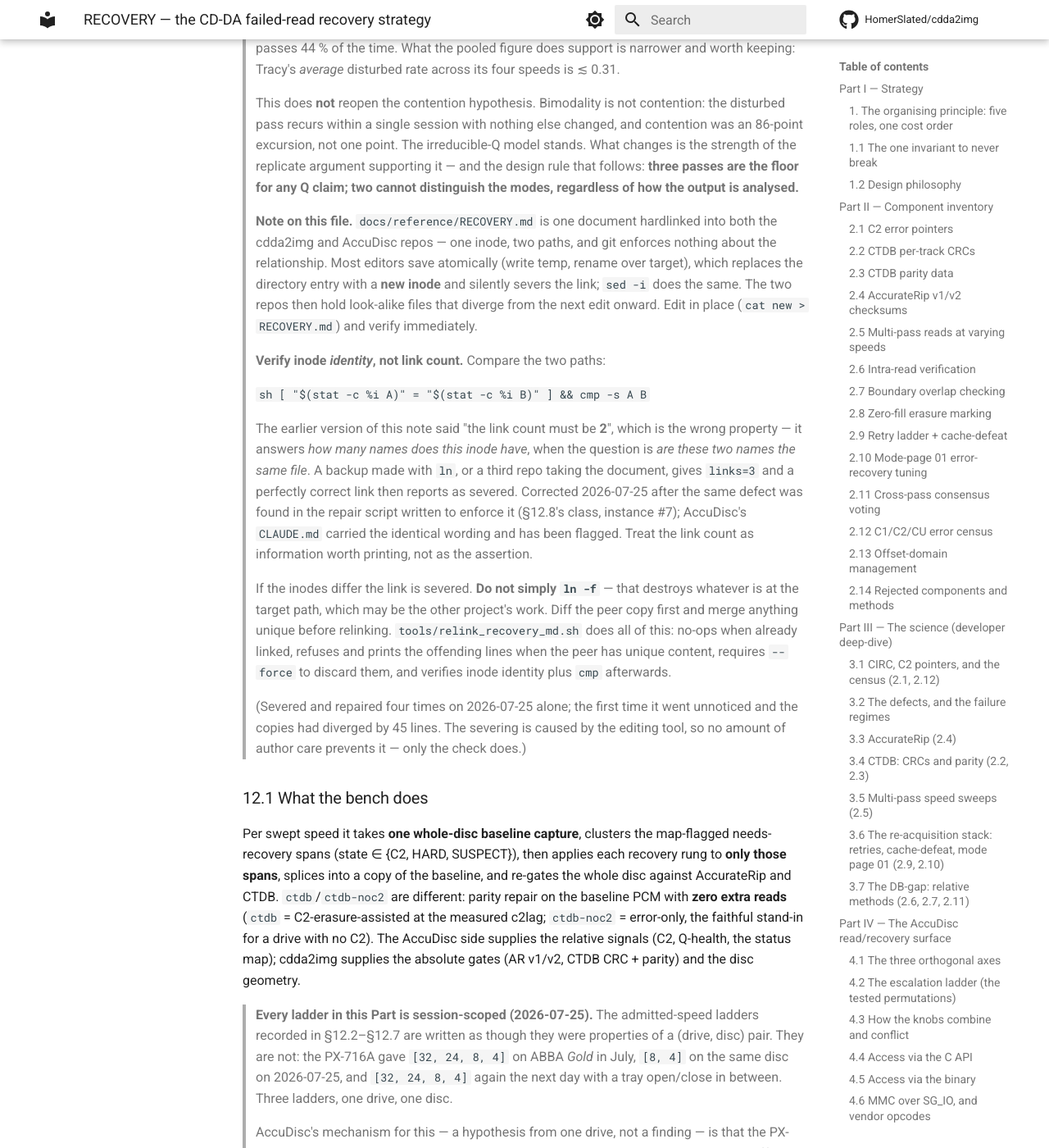
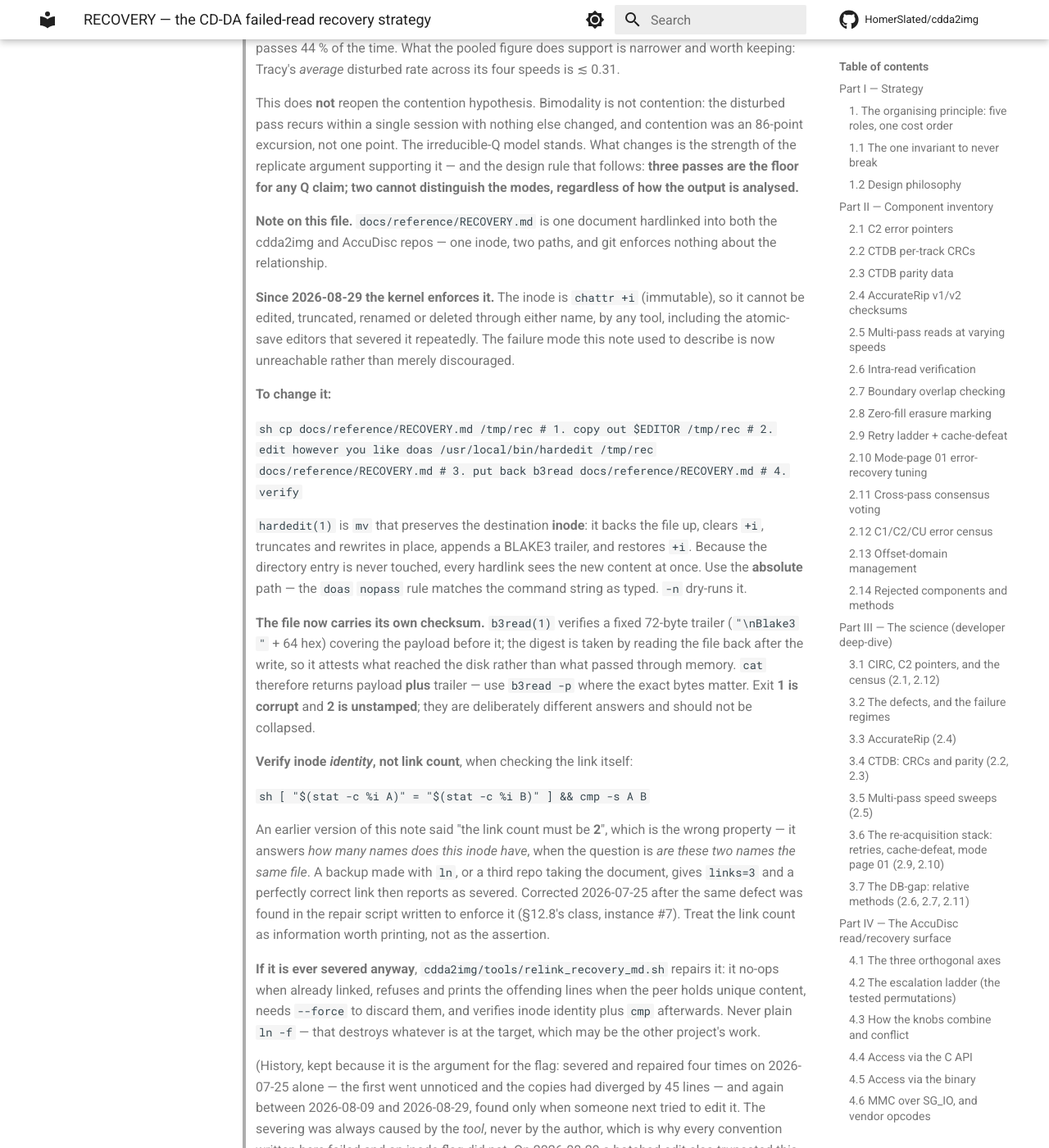
Before and after one commit to HomerSlated/cdda2img, an MkDocs documentation site: the page built from docs/reference/RECOVERY.md, in a window 1280 px wide and 1400 px high, scrolled down 27091 px. Shown: the whole window at 82% size. Built offline with MkDocs 1.6.1 and Material for MkDocs 9.7.7, drawn with Linux system fonts in a browser that asks for light colours; comment, search, counter and statistics services are not loaded; some of the changed text lies outside the part shown.

Commit message:
docs(recovery): §12.0's editing procedure is retired — the file is immutable now
Same edit as AccuDisc 389dbbb, committed here because RECOVERY.md is one inode
with two names and git does not follow the link. No cdda2img source changed.

Keith made the file `chattr +i` through both hardlinks and added hardedit(1) +
b3read(1). §12.0's note told the reader to edit in place with `cat new > f` and
verify afterwards; that now fails with EPERM, so the note was instructing a
procedure that cannot work. Replaced with copy-out → edit → `doas
/usr/local/bin/hardedit <tmp> <dst>` → `b3read`, plus what the Blake3 trailer
means for anyone reading the raw bytes.

Note for your side specifically:

- The file now ends in a 72-byte "\nBlake3 <64 hex>" trailer. `cat` returns
  payload PLUS trailer, so anything of yours that reads this document byte-wise
  wants `b3read -p`. Verifying opens read-only and works fine on a +i file.
- `b3read` exit 1 (corrupt) and 2 (never stamped) are deliberately different
  answers.
- hardedit drops a .bak beside the file on every edit. Your .gitignore:49
  already covers *.bak; ours did not until today.
- tools/relink_recovery_md.sh keeps its value as the repair path if the link is
  ever severed again, but it should now be unreachable rather than routine.

The immutability is the substantive change: every convention either of us wrote
failed because the severing was caused by the editing TOOL, not the author. It
was severed four times on 2026-07-25 alone, and again unnoticed from 2026-08-09
until yesterday.

Co-Authored-By: Claude Opus 5 <noreply@anthropic.com>

````diff
--- a/docs/reference/RECOVERY.md
+++ b/docs/reference/RECOVERY.md
@@ -1076,38 +1076,64 @@ rests on.
 
 > **Note on this file.** `docs/reference/RECOVERY.md` is one document hardlinked
 > into both the cdda2img and AccuDisc repos — one inode, two paths, and git
-> enforces nothing about the relationship. Most editors save atomically (write
-> temp, rename over target), which replaces the directory entry with a **new
-> inode** and silently severs the link; `sed -i` does the same. The two repos then
-> hold look-alike files that diverge from the next edit onward. Edit in place
-> (`cat new > RECOVERY.md`) and verify immediately.
+> enforces nothing about the relationship.
 >
-> **Verify inode *identity*, not link count.** Compare the two paths:
+> **Since 2026-08-29 the kernel enforces it.** The inode is `chattr +i`
+> (immutable), so it cannot be edited, truncated, renamed or deleted through
+> either name, by any tool, including the atomic-save editors that severed it
+> repeatedly. The failure mode this note used to describe is now unreachable
+> rather than merely discouraged.
+>
+> **To change it:**
+>
+> ```sh
+> cp docs/reference/RECOVERY.md /tmp/rec           # 1. copy out
+> $EDITOR /tmp/rec                                 # 2. edit however you like
+> doas /usr/local/bin/hardedit /tmp/rec docs/reference/RECOVERY.md   # 3. put back
+> b3read docs/reference/RECOVERY.md                # 4. verify
+> ```
+>
+> `hardedit(1)` is `mv` that preserves the destination **inode**: it backs the
+> file up, clears `+i`, truncates and rewrites in place, appends a BLAKE3
+> trailer, and restores `+i`. Because the directory entry is never touched,
+> every hardlink sees the new content at once. Use the **absolute** path — the
+> `doas` `nopass` rule matches the command string as typed. `-n` dry-runs it.
+>
+> **The file now carries its own checksum.** `b3read(1)` verifies a fixed
+> 72-byte trailer (`"\nBlake3 "` + 64 hex) covering the payload before it; the
+> digest is taken by reading the file back after the write, so it attests what
+> reached the disk rather than what passed through memory. `cat` therefore
+> returns payload **plus** trailer — use `b3read -p` where the exact bytes
+> matter. Exit **1 is corrupt** and **2 is unstamped**; they are deliberately
+> different answers and should not be collapsed.
+>
+> **Verify inode *identity*, not link count**, when checking the link itself:
 >
 > ```sh
 > [ "$(stat -c %i A)" = "$(stat -c %i B)" ] && cmp -s A B
 > ```
 >
-> The earlier version of this note said "the link count must be **2**", which is
+> An earlier version of this note said "the link count must be **2**", which is
 > the wrong property — it answers *how many names does this inode have*, when the
 > question is *are these two names the same file*. A backup made with `ln`, or a
 > third repo taking the document, gives `links=3` and a perfectly correct link
 > then reports as severed. Corrected 2026-07-25 after the same defect was found
-> in the repair script written to enforce it (§12.8's class, instance #7);
-> AccuDisc's `CLAUDE.md` carried the identical wording and has been flagged.
+> in the repair script written to enforce it (§12.8's class, instance #7).
 > Treat the link count as information worth printing, not as the assertion.
 >
-> If the inodes differ the link is severed. **Do not simply `ln -f`** — that
-> destroys whatever is at the target path, which may be the other project's work.
-> Diff the peer copy first and merge anything unique before relinking.
-> `tools/relink_recovery_md.sh` does all of this: no-ops when already linked,
-> refuses and prints the offending lines when the peer has unique content,
-> requires `--force` to discard them, and verifies inode identity plus `cmp`
-> afterwards.
+> **If it is ever severed anyway**, `cdda2img/tools/relink_recovery_md.sh`
+> repairs it: it no-ops when already linked, refuses and prints the offending
+> lines when the peer holds unique content, needs `--force` to discard them, and
+> verifies inode identity plus `cmp` afterwards. Never plain `ln -f` — that
+> destroys whatever is at the target, which may be the other project's work.
 >
-> (Severed and repaired four times on 2026-07-25 alone; the first time it went
-> unnoticed and the copies had diverged by 45 lines. The severing is caused by the
-> editing tool, so no amount of author care prevents it — only the check does.)
+> (History, kept because it is the argument for the flag: severed and repaired
+> four times on 2026-07-25 alone — the first went unnoticed and the copies had
+> diverged by 45 lines — and again between 2026-08-09 and 2026-08-29, found only
+> when someone next tried to edit it. The severing was always caused by the
+> *tool*, never by the author, which is why every convention written here failed
+> and an inode flag did not. On 2026-08-29 a botched edit also truncated this
+> file to **zero bytes in both repos at once**; `+i` now refuses that too.)
 
 ### 12.1 What the bench does
 
@@ -1909,3 +1935,5 @@ which is the lead-in failing *first*).
 That set lets a future reader distinguish "we never checked" from "we checked
 thoroughly and this disc cannot be verified" — which is the only useful thing
 left to say about it.
+
+Blake3 d5a4a9ae8eb6b6f421b2f9f47c6007b44eb29c9899290964e10a2fbd700e9519
````
